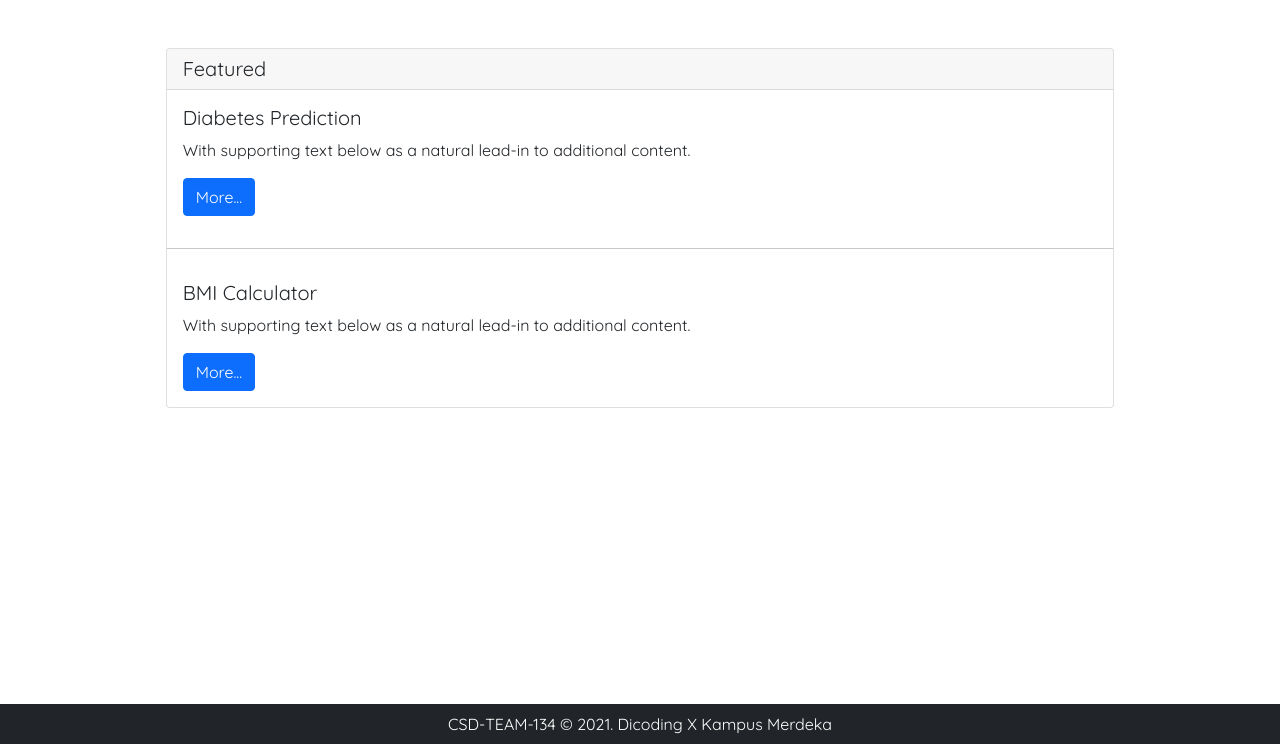
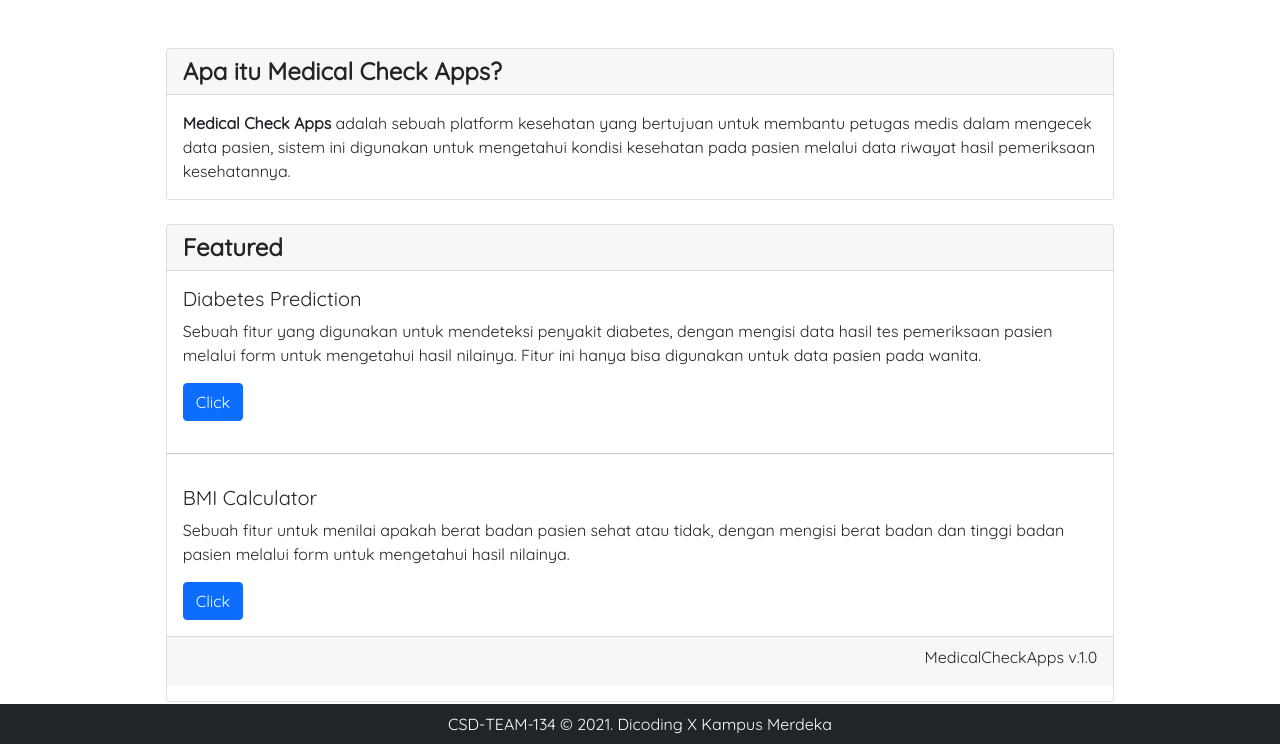
Before and after one commit to dan-dia/project-capstone-team-csd-134, a Flask app: page / in a window 1280 px wide. Shown: the part 56-806 px from the top of the page. Run offline with Flask 2, Linux system fonts and the light colour scheme; some libraries are stand-ins or nearby versions.

Commit message:
Menambahkan deskripsi app pada index.html

```diff
--- a/templates/index.html.jinja
+++ b/templates/index.html.jinja
@@ -3,19 +3,32 @@
 {% block main %}
 <div class="row my-5">
     <div class="col">
+        <div class="card mb-4">
+            <h4 class="card-header fw-bold">Apa itu Medical Check Apps?</h4>
+            <div class="card-body">
+                <p class="card-text"><b>Medical Check Apps</b> adalah sebuah platform kesehatan yang bertujuan untuk
+                    membantu petugas medis dalam mengecek data pasien, sistem ini digunakan untuk mengetahui kondisi
+                    kesehatan pada pasien melalui data riwayat hasil pemeriksaan kesehatannya.</p>
+            </div>
+        </div>
         <div class="card">
-      <h5 class="card-header">Featured</h5>
+            <h4 class="card-header fw-bold">Featured</h4>
             <div class="card-body">
                 <h5 class="card-title">Diabetes Prediction</h5>
-        <p class="card-text">With supporting text below as a natural lead-in to additional content.</p>
-        <a href="/diabetes" class="btn btn-primary">More...</a>
+                <p class="card-text">Sebuah fitur yang digunakan untuk mendeteksi penyakit diabetes, dengan mengisi data
+                    hasil tes pemeriksaan pasien melalui form untuk mengetahui hasil nilainya. Fitur ini hanya bisa
+                    digunakan untuk data pasien pada wanita.</p>
+                <a href="/diabetes" class="btn btn-primary">Click</a>
             </div>
             <hr>
             <div class="card-body">
                 <h5 class="card-title">BMI Calculator</h5>
-        <p class="card-text">With supporting text below as a natural lead-in to additional content.</p>
-        <a href="/bmi" class="btn btn-primary">More...</a>
+                <p class="card-text">Sebuah fitur untuk menilai apakah berat badan pasien sehat atau tidak, dengan
+                    mengisi
+                    berat badan dan tinggi badan pasien melalui form untuk mengetahui hasil nilainya.</p>
+                <a href="/bmi" class="btn btn-primary">Click</a>
             </div>
+            <p class="card-footer text-sm-end pb-3">MedicalCheckApps v.1.0</p>
         </div>
     </div>
 </div>
```
Lines whose indentation alone changed are shown as unchanged.
